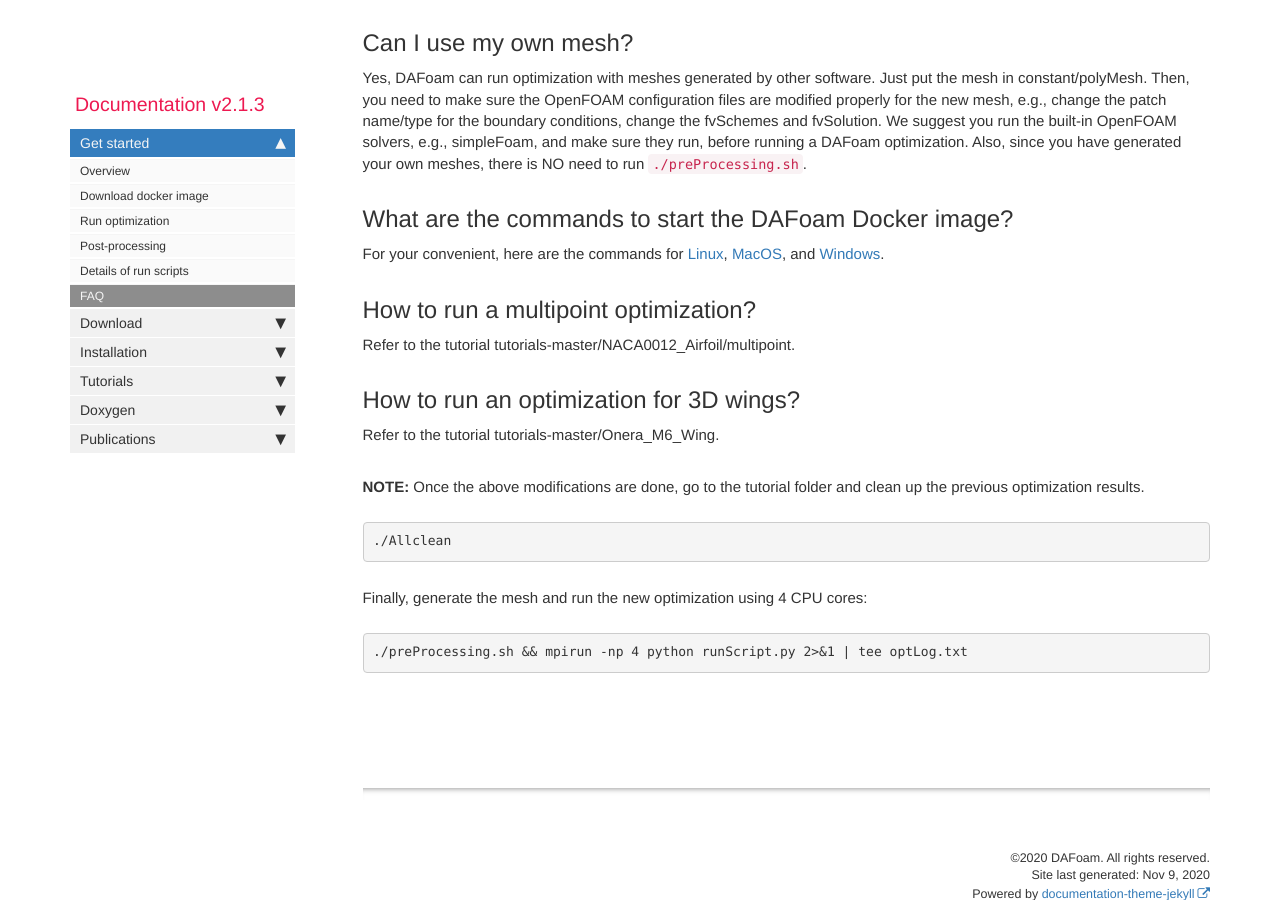
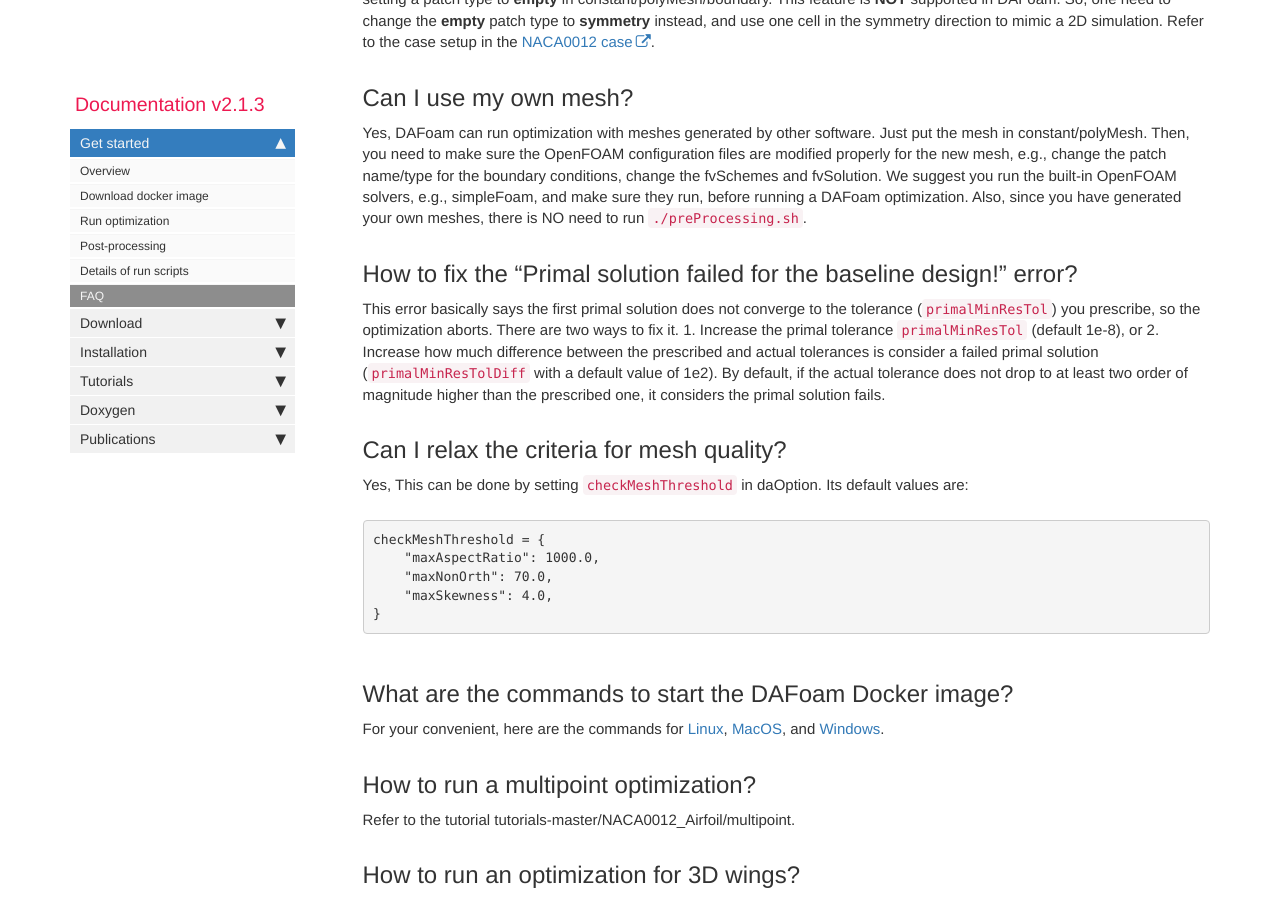
Before and after one commit to DAFoam/DAFoam.github.io, a Jekyll site: the page built from pages/mydoc/mydoc_get_started_faq.md, in a window 1280 px wide and 900 px high, scrolled down 2699 px. Built offline with Jekyll 4.4.1, drawn with Linux system fonts in a browser that asks for light colours; comment, search, counter and statistics services are not loaded; some of the changed text lies outside the part shown.

Commit message:
content update

```diff
--- a/pages/mydoc/mydoc_get_started_faq.md
+++ b/pages/mydoc/mydoc_get_started_faq.md
@@ -77,6 +77,22 @@ No, DAFoam does **NOT** support pure 2D optimization. In OpenFOAM, there is an o
 
 Yes, DAFoam can run optimization with meshes generated by other software. Just put the mesh in constant/polyMesh. Then, you need to make sure the OpenFOAM configuration files are modified properly for the new mesh, e.g., change the patch name/type for the boundary conditions, change the fvSchemes and fvSolution. We suggest you run the built-in OpenFOAM solvers, e.g., simpleFoam, and make sure they run, before running a DAFoam optimization. Also, since you have generated your own meshes, there is NO need to run `./preProcessing.sh`.
 
+## How to fix the "Primal solution failed for the baseline design!" error?
+
+This error basically says the first primal solution does not converge to the tolerance (`primalMinResTol`) you prescribe, so the optimization aborts. There are two ways to fix it. 1. Increase the primal tolerance `primalMinResTol` (default 1e-8), or 2. Increase how much difference between the prescribed and actual tolerances is consider a failed primal solution (`primalMinResTolDiff` with a default value of 1e2). By default, if the actual tolerance does not drop to at least two order of magnitude higher than the prescribed one, it considers the primal solution fails.
+
+## Can I relax the criteria for mesh quality?
+
+Yes, This can be done by setting `checkMeshThreshold` in daOption. Its default values are:
+
+<pre>
+checkMeshThreshold = {
+    "maxAspectRatio": 1000.0,
+    "maxNonOrth": 70.0,
+    "maxSkewness": 4.0,
+}
+</pre>
+
 ## What are the commands to start the DAFoam Docker image?
 
 For your convenient, here are the commands for [Linux](mydoc_get_started_start_docker_linux.html), [MacOS](mydoc_get_started_start_docker_mac.html), and [Windows](mydoc_get_started_start_docker_windows.html).
```
Also changed, not shown: pages/mydoc/mydoc_download_v2.0.md (+1 -1 lines).
